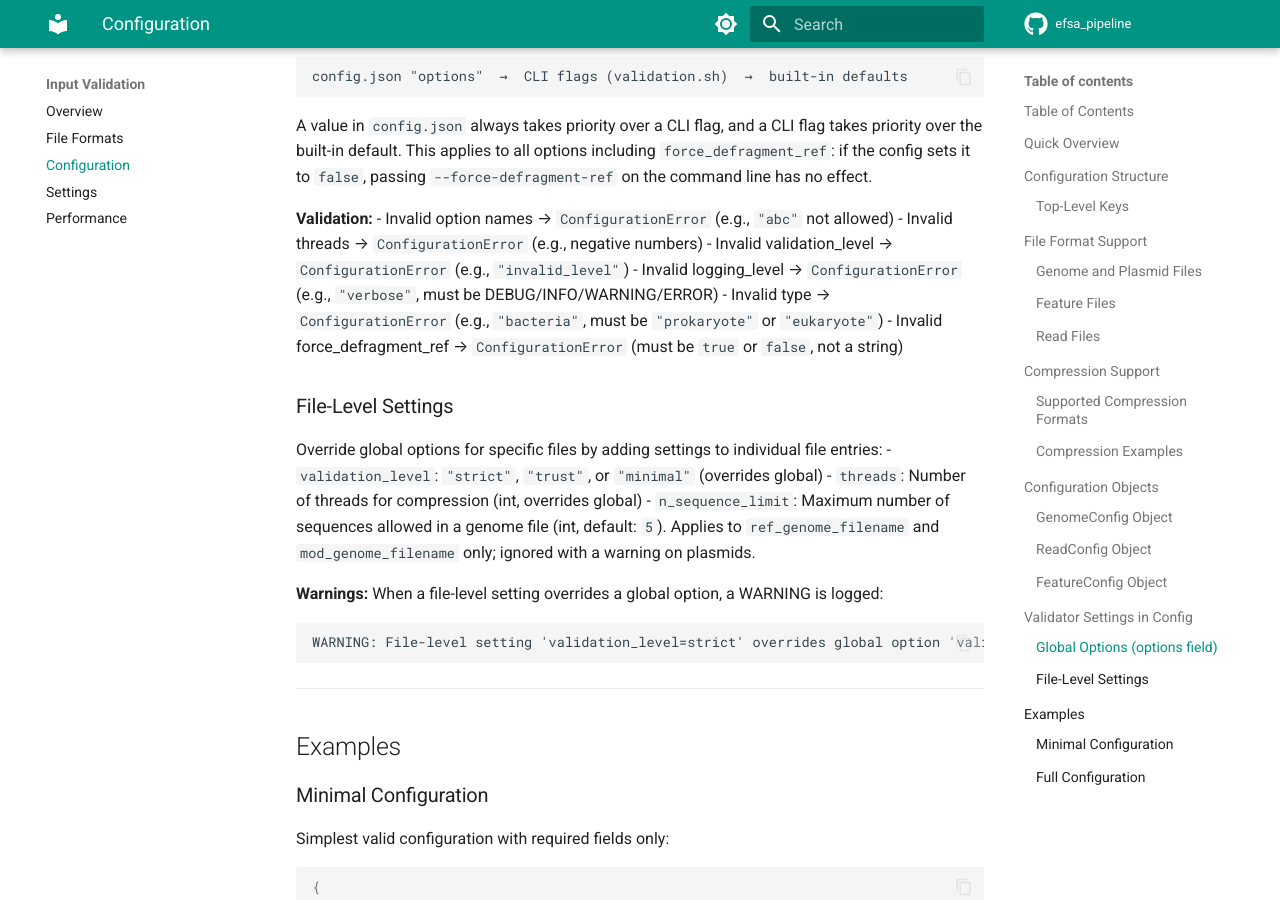
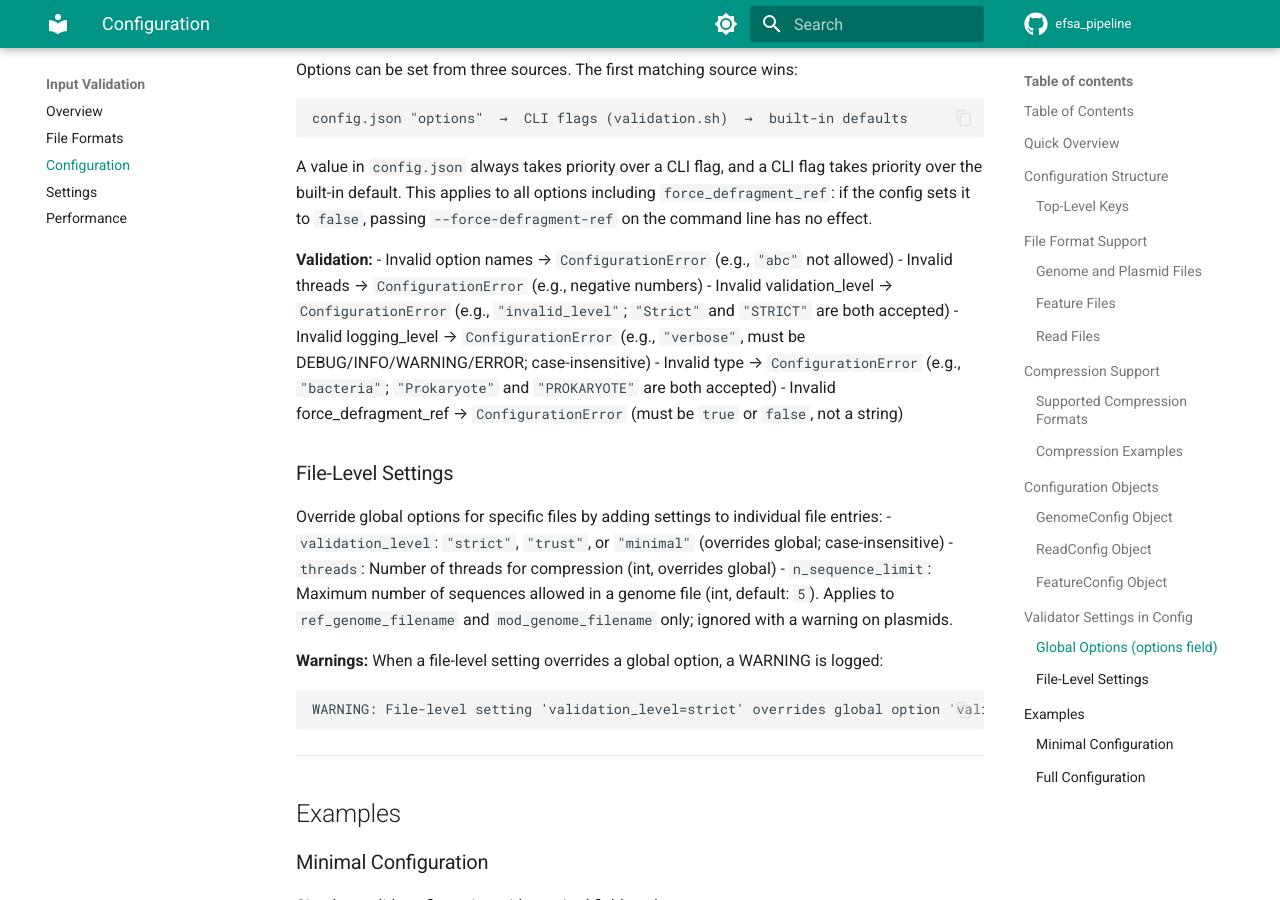
Before and after one commit to denisHanch/efsa_pipeline, an MkDocs documentation site: the page built from docs/validation/CONFIG_GUIDE.md, in a window 1280 px wide and 900 px high, scrolled down 7292 px. Built offline with MkDocs 1.6.1 and Material for MkDocs 9.7.7, drawn with Linux system fonts in a browser that asks for light colours; comment, search, counter and statistics services are not loaded; some of the changed text lies outside the part shown.

```diff
--- a/docs/validation/CONFIG_GUIDE.md
+++ b/docs/validation/CONFIG_GUIDE.md
@@ -176,6 +176,8 @@ All files in the directory inherit the same settings:
 
 #### NGS Type Values
 
+`ngs_type` is case-insensitive — `"Illumina"`, `"ILLUMINA"`, and `"illumina"` are all accepted.
+
 | Value | Description | Typical Read Length |
 |-------|-------------|-------------------|
 | `"illumina"` | Illumina short reads (SE or PE) | 50-300 bp |
@@ -226,9 +228,9 @@ These settings customize validation behavior without modifying code.
 | Option | Type | Default | Description |
 |---|---|---|---|
 | `threads` | integer / `null` | auto-detect | Number of threads. `null` or omit = auto-detect from CPU cores. System warns if value exceeds available cores. |
-| `validation_level` | string | `"trust"` | `"strict"`, `"trust"`, or `"minimal"` |
-| `logging_level` | string | `"INFO"` | `"DEBUG"`, `"INFO"`, `"WARNING"`, or `"ERROR"` |
-| `type` | string | `"prokaryote"` | `"prokaryote"` or `"eukaryote"`. Eukaryote skips inter-genome comparison. |
+| `validation_level` | string | `"trust"` | `"strict"`, `"trust"`, or `"minimal"`. Case-insensitive — stored as uppercase internally. |
+| `logging_level` | string | `"INFO"` | `"DEBUG"`, `"INFO"`, `"WARNING"`, or `"ERROR"`. Case-insensitive. |
+| `type` | string | `"prokaryote"` | `"prokaryote"` or `"eukaryote"`. Case-insensitive. Eukaryote skips inter-genome comparison. |
 | `force_defragment_ref` | boolean | `false` | **Unsupported workaround — use at your own risk.** Merges all reference contigs into one sequence before validation. Use only when the reference is too fragmented for any workflow. All downstream results (alignment, variant calling, feature mapping) may be incorrect or meaningless. See warning below. |
 
 > **⚠ Warning: `force_defragment_ref`**
@@ -276,15 +278,15 @@ A value in `config.json` always takes priority over a CLI flag, and a CLI flag t
 **Validation:**
 - Invalid option names → `ConfigurationError` (e.g., `"abc"` not allowed)
 - Invalid threads → `ConfigurationError` (e.g., negative numbers)
-- Invalid validation_level → `ConfigurationError` (e.g., `"invalid_level"`)
-- Invalid logging_level → `ConfigurationError` (e.g., `"verbose"`, must be DEBUG/INFO/WARNING/ERROR)
-- Invalid type → `ConfigurationError` (e.g., `"bacteria"`, must be `"prokaryote"` or `"eukaryote"`)
+- Invalid validation_level → `ConfigurationError` (e.g., `"invalid_level"`; `"Strict"` and `"STRICT"` are both accepted)
+- Invalid logging_level → `ConfigurationError` (e.g., `"verbose"`, must be DEBUG/INFO/WARNING/ERROR; case-insensitive)
+- Invalid type → `ConfigurationError` (e.g., `"bacteria"`; `"Prokaryote"` and `"PROKARYOTE"` are both accepted)
 - Invalid force_defragment_ref → `ConfigurationError` (must be `true` or `false`, not a string)
 
 ### File-Level Settings
 
 Override global options for specific files by adding settings to individual file entries:
-- `validation_level`: `"strict"`, `"trust"`, or `"minimal"` (overrides global)
+- `validation_level`: `"strict"`, `"trust"`, or `"minimal"` (overrides global; case-insensitive)
 - `threads`: Number of threads for compression (int, overrides global)
 - `n_sequence_limit`: Maximum number of sequences allowed in a genome file (int, default: `5`). Applies to `ref_genome_filename` and `mod_genome_filename` only; ignored with a warning on plasmids.
 
```
Also changed, not shown: docs/validation/SETTINGS.md (+2 -0 lines), modules/validation/CLAUDE.md (+24 -17 lines), modules/validation/README.md (+7 -4 lines), 2 other files.
